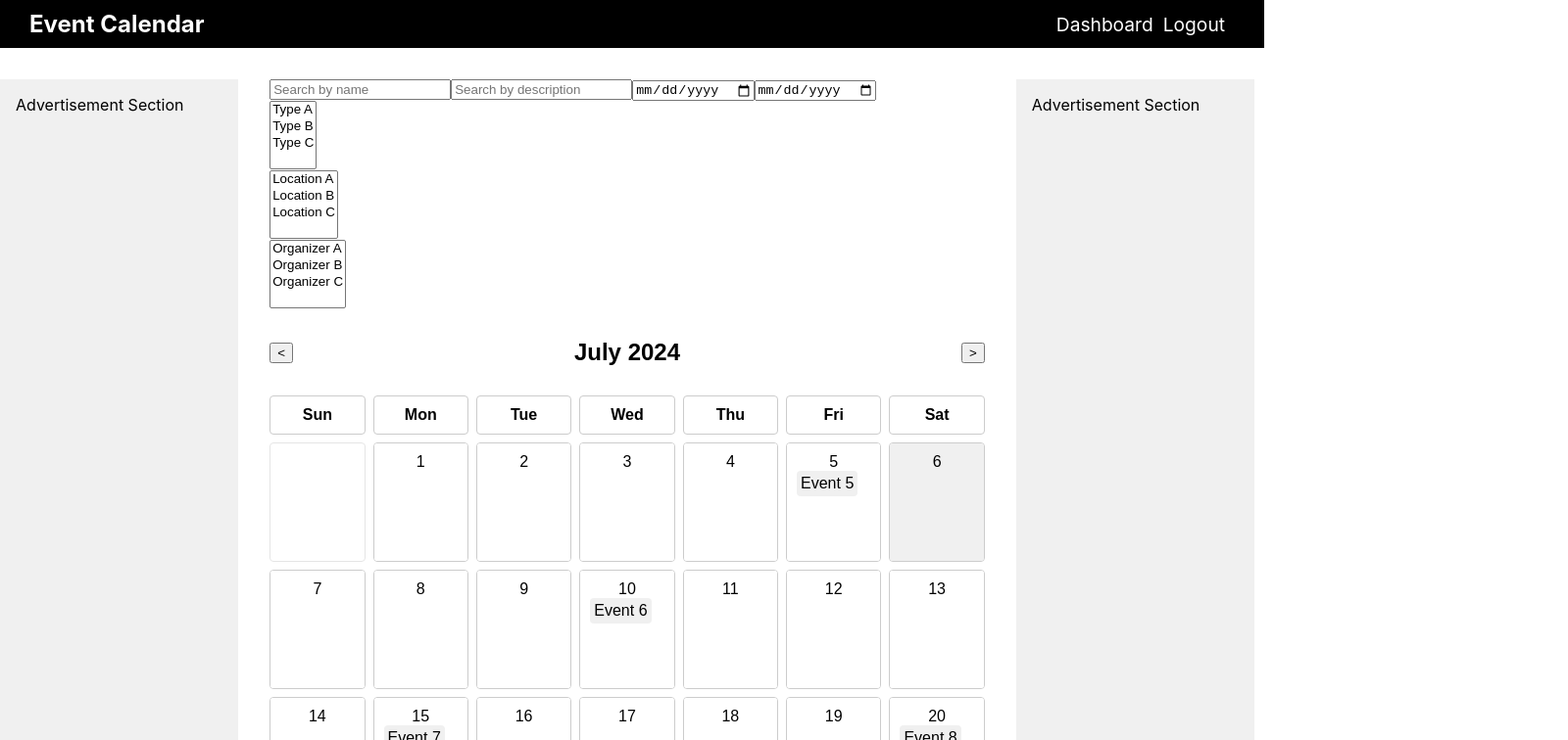
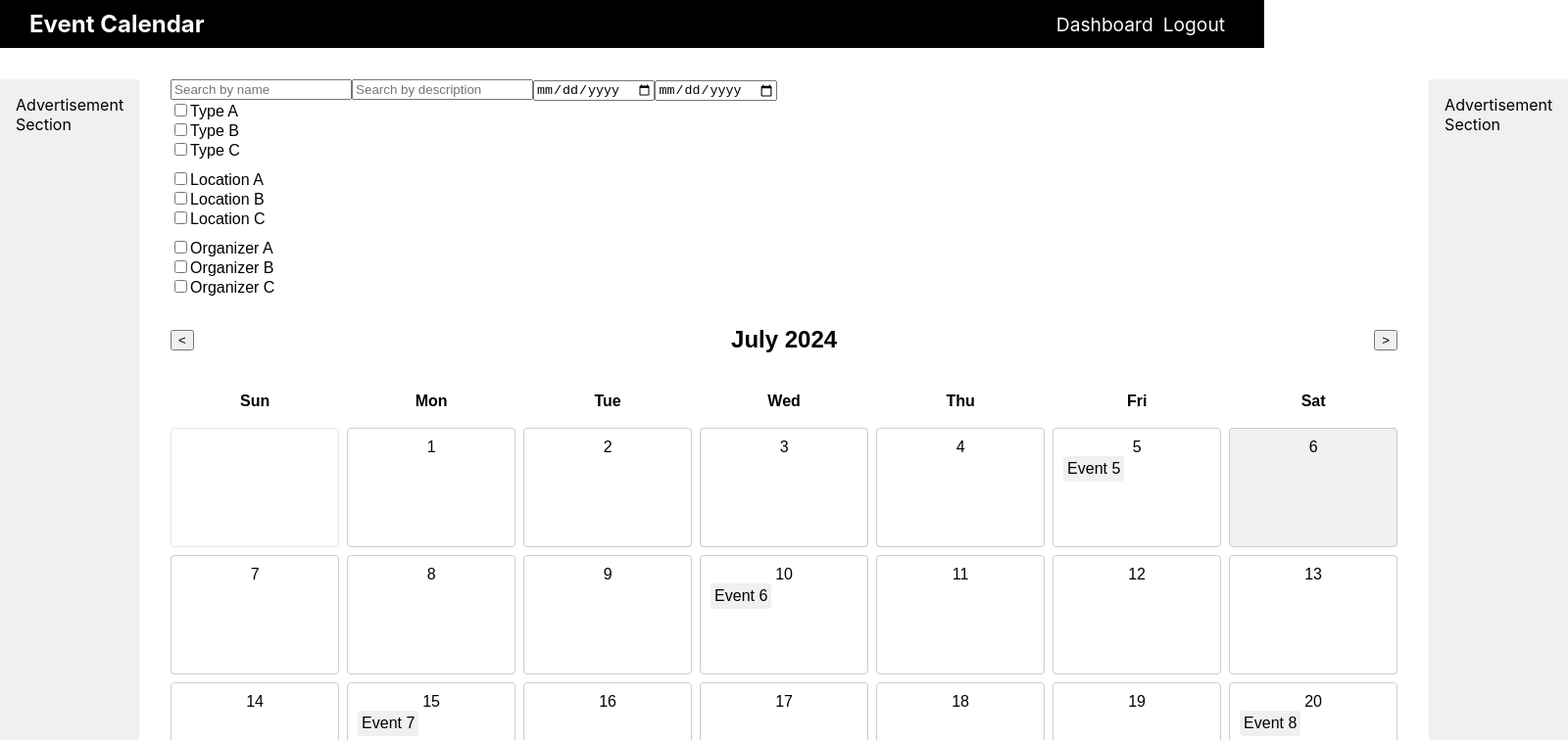
Before and after one commit to MSolarMP/event_calendar_fe, a React (Create React App) app: page /calendar in a window 1280 px wide. Shown: the top 756 px of the page at 98% size, 1600 px wide, since content can reach past the window. Built offline with nearby package versions, Linux system fonts and the light colour scheme.

Commit message:
-updated filter and calendar style

```diff
--- a/src/components/CheckboxDropDown/checkboxDropDown.tsx
+++ b/src/components/CheckboxDropDown/checkboxDropDown.tsx
@@ -1,4 +1,4 @@
-import React, { useState } from 'react';
+import React from 'react';
 
 interface Option {
     id: string;
@@ -8,49 +8,28 @@ interface Option {
 interface CheckboxDropdownProps {
     options: Option[];
     selectedOptions: string[];
-    onChange: (selected: string[]) => void;
+    onChange: (selected: string, checked: boolean) => void;
 }
 
 const CheckboxDropdown: React.FC<CheckboxDropdownProps> = ({ options, selectedOptions, onChange }) => {
-    const [isOpen, setIsOpen] = useState(false);
-
-    const handleToggle = () => {
-        setIsOpen(!isOpen);
-    };
-
-    const handleOptionChange = (event: React.ChangeEvent<HTMLInputElement>) => {
+    const handleCheckboxChange = (event: React.ChangeEvent<HTMLInputElement>) => {
         const { value, checked } = event.target;
-        if (checked) {
-            onChange([...selectedOptions, value]);
-        } else {
-            onChange(selectedOptions.filter((option) => option !== value));
-        }
+        onChange(value, checked);
     };
 
     return (
-        <div style={{ position: 'relative' }}>
-            <select multiple={true} value={selectedOptions} onChange={() => {}} onClick={handleToggle}>
-                {options.map((option) => (
-                    <option key={option.id} value={option.name}>
-                        {option.name}
-                    </option>
-                ))}
-            </select>
-            {isOpen && (
-                <div style={{ position: 'absolute', top: '100%', left: 0, zIndex: 100, backgroundColor: '#ffffff', boxShadow: '0px 8px 16px 0px rgba(0,0,0,0.2)', borderRadius: '4px', maxHeight: '200px', overflowY: 'auto' }}>
-                    {options.map((option) => (
-                        <label key={option.id} style={{ display: 'block', padding: '8px 12px', cursor: 'pointer' }}>
+        <div style={{ marginBottom: '10px' }}>
+            {options.map(option => (
+                <div key={option.id}>
                     <input
                         type="checkbox"
                         value={option.name}
                         checked={selectedOptions.includes(option.name)}
-                                onChange={handleOptionChange}
+                        onChange={handleCheckboxChange}
                     />
                     {option.name}
-                        </label>
+                </div>
             ))}
-                </div>
-            )}
         </div>
     );
 };
--- a/src/pages/Calendar/calendar.tsx
+++ b/src/pages/Calendar/calendar.tsx
@@ -103,9 +103,18 @@ const Calendar: React.FC = () => {
         setFilter({ ...filter, endDate: event.target.value });
     };
 
-    const handleCheckboxChange = (name: string, selectedOptions: string[]) => {
-        setFilter({ ...filter, [name]: selectedOptions });
+    const handleCheckboxChange = (value: string, category: string, checked: boolean) => {
+        let updatedFilters = { ...filter };
+
+        if (checked) {
+            updatedFilters[category] = [...(updatedFilters[category] as string[]), value];
+        } else {
+            updatedFilters[category] = (updatedFilters[category] as string[]).filter(item => item !== value);
+        }
+
+        setFilter(updatedFilters);
     };
+
 
     const renderDayEvents = (day: number) => {
         const dayEvents = dummyEvents.filter(event => {
@@ -126,7 +135,7 @@ const Calendar: React.FC = () => {
         });
 
         return (
-            <div style={{ display: 'flex', flexDirection: 'column', alignItems: 'flex-start', overflowY: 'auto', height: '100%' }}>
+            <div style={{ display: 'flex', flexDirection: 'column', alignItems: 'flex-start', overflowY: 'auto', height: 'fit-content' }}>
                 {dayEvents.map(event => (
                     <div key={event.id} onClick={() => handleEventClick(event)} style={{ cursor: 'pointer', marginBottom: '4px', padding: '4px', backgroundColor: '#f0f0f0', borderRadius: '4px' }}>
                         {event.name}
@@ -144,9 +153,9 @@ const Calendar: React.FC = () => {
                 <input type="text" placeholder="Search by description" value={filter.description} onChange={handleDescriptionChange} />
                 <input type="date" placeholder="Start Date" value={filter.startDate} onChange={handleStartDateChange} />
                 <input type="date" placeholder="End Date" value={filter.endDate} onChange={handleEndDateChange} />
-                <CheckboxDropdown options={types} selectedOptions={filter.types} onChange={(selected: string[]) => handleCheckboxChange('types', selected)} />
-                <CheckboxDropdown options={locations} selectedOptions={filter.locations} onChange={(selected: string[]) => handleCheckboxChange('locations', selected)} />
-                <CheckboxDropdown options={organizers} selectedOptions={filter.organizers} onChange={(selected: string[]) => handleCheckboxChange('organizers', selected)} />
+                <CheckboxDropdown options={types} selectedOptions={filter.types} onChange={(selected, checked) => handleCheckboxChange(selected, 'types', checked)} />
+                <CheckboxDropdown options={locations} selectedOptions={filter.locations} onChange={(selected, checked) => handleCheckboxChange(selected, 'locations', checked)} />
+                <CheckboxDropdown options={organizers} selectedOptions={filter.organizers} onChange={(selected, checked) => handleCheckboxChange(selected, 'organizers', checked)} />
             </div>
 
             {/* Month and navigation */}
@@ -160,7 +169,7 @@ const Calendar: React.FC = () => {
             <div style={{ display: 'grid', gridTemplateColumns: 'repeat(7, 1fr)', gap: '8px' }}>
                 {/* Weekday headers */}
                 {['Sun', 'Mon', 'Tue', 'Wed', 'Thu', 'Fri', 'Sat'].map(day => (
-                    <div key={day} style={{ textAlign: 'center', backgroundColor: '#ffffff', padding: '10px', fontWeight: 'bold', border: '1px solid #ccc', borderRadius: '4px' }}>
+                    <div key={day} style={{ textAlign: 'center', backgroundColor: '#ffffff', padding: '10px', fontWeight: 'bold' }}>
                         {day}
                     </div>
                 ))}
@@ -173,7 +182,9 @@ const Calendar: React.FC = () => {
                     const isToday = isCurrentMonth && dayDate.toDateString() === new Date().toDateString();
 
                     return (
-                        <div key={index} style={{
+                        <div
+                            key={index}
+                            style={{
                                 textAlign: 'center',
                                 backgroundColor: isToday ? '#f0f0f0' : '#ffffff',
                                 padding: '10px',
@@ -181,8 +192,10 @@ const Calendar: React.FC = () => {
                                 borderRadius: '4px',
                                 opacity: !isCurrentMonth ? 0.5 : 1,
                                 height: '100px',
+                                width: '150px',
                                 overflowY: 'auto',
-                        }}>
+                            }}
+                        >
                             {isCurrentMonth && (
                                 <>
                                     <div>{day}</div>
```
Lines whose indentation alone changed are shown as unchanged.
